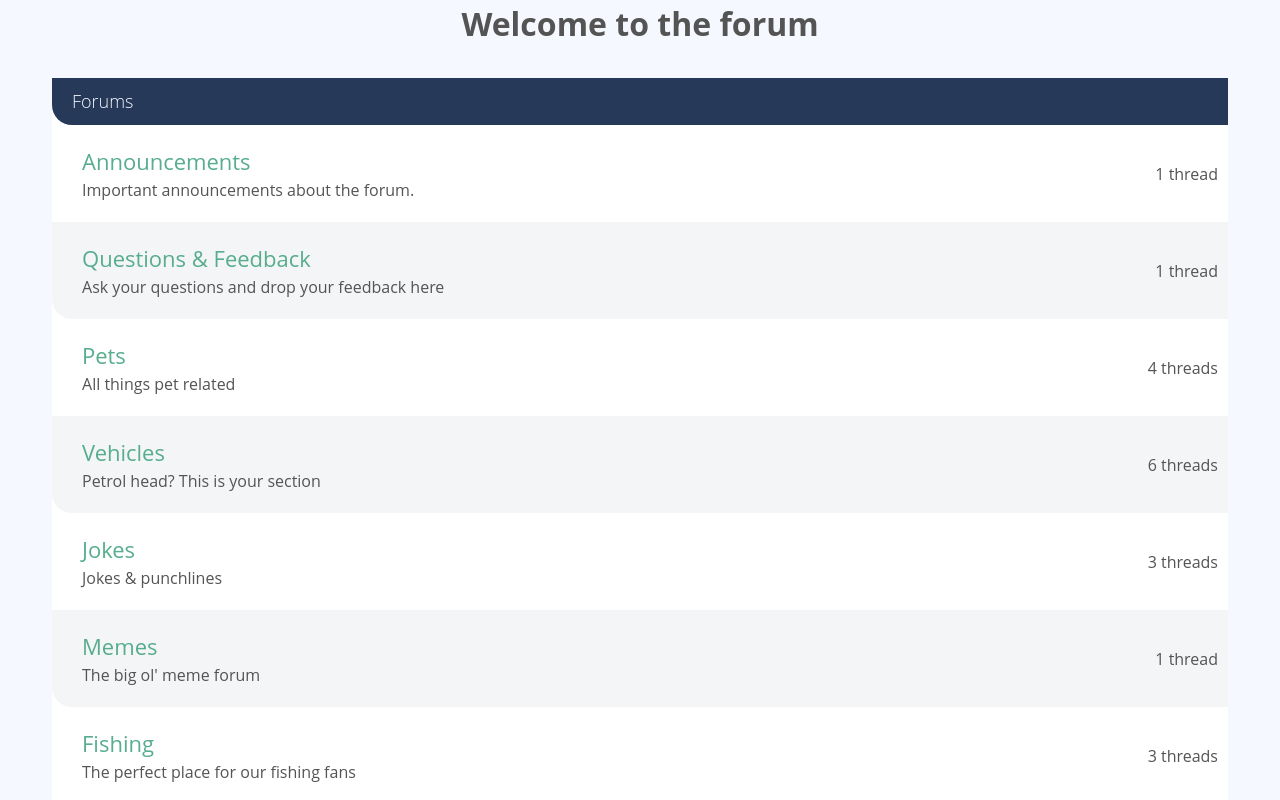
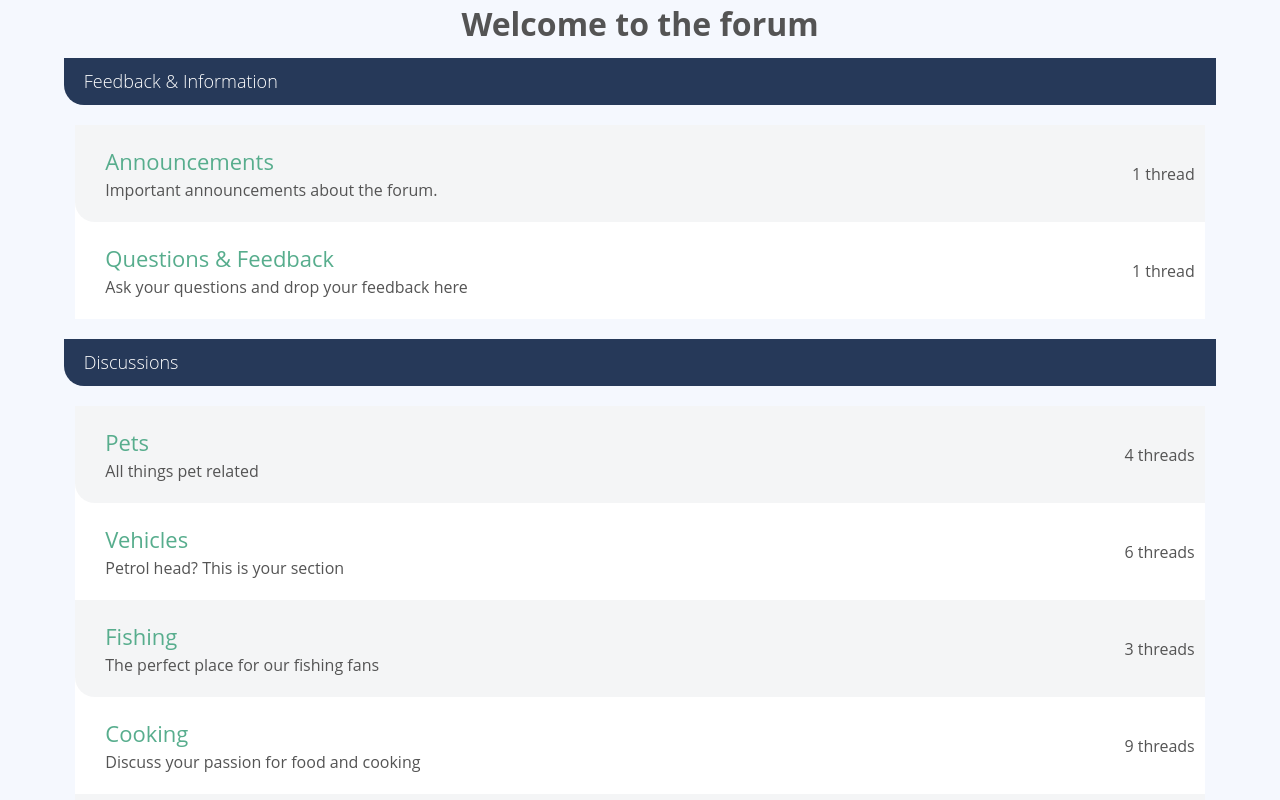
Before and after one commit to DiSalvio/vueschool-masterclass, a Vue app in the folder forum/: page / in a window 1280 px wide. Shown: the top 800 px of the page. Built offline with nearby package versions, Linux system fonts and the light colour scheme.

Commit message:
add categories list to home page and category show page

```diff
--- /dev/null
+++ b/forum/src/components/CategoriesList.vue
@@ -0,0 +1,38 @@
+<template>
+  <div v-for="category in categories" :key="category.id">
+    <div class="col-full">
+      <h2 class="list-title">
+        <router-link :to="{name: 'CategoryShow', params: { id: category.id }}">
+          {{ category.name }}
+        </router-link>
+      </h2>
+      <ForumList :forums="categoryForums(category)"/>
+    </div>
+  </div>
+</template>
+
+<script>
+import sourceData from '@/data.json'
+import ForumList from '@/components/ForumList.vue'
+export default {
+  components: {
+    ForumList
+  },
+  props: {
+    categories: {
+      required: true,
+      type: Array
+    }
+  },
+  data () {
+    return {
+      forums: sourceData.forums
+    }
+  },
+  methods: {
+    categoryForums (category) {
+      return this.forums.filter(forum => forum.categoryId === category.id)
+    }
+  }
+}
+</script>
--- a/forum/src/components/ForumList.vue
+++ b/forum/src/components/ForumList.vue
@@ -1,9 +1,6 @@
 <template>
   <div class="col-full">
     <div class="forum-list">
-      <h2 class="list-title">
-        Forums
-      </h2>
 
       <div v-for="forum in forums" :key="forum.id" class="forum-listing">
         <div class="forum-details">
--- /dev/null
+++ b/forum/src/pages/CategoryShow.vue
@@ -0,0 +1,38 @@
+<template>
+  <div class="col-full">
+    <h2 class="list-title">
+      {{ category.name }}
+    </h2>
+    <ForumList :forums="categoryForums"/>
+  </div>
+</template>
+
+<script>
+import sourceData from '@/data.json'
+import ForumList from '@/components/ForumList.vue'
+export default {
+  components: {
+    ForumList
+  },
+  props: {
+    id: {
+      required: true,
+      type: String
+    }
+  },
+  data () {
+    return {
+      categories: sourceData.categories,
+      forums: sourceData.forums
+    }
+  },
+  computed: {
+    category () {
+      return this.categories.find(category => category.id === this.id)
+    },
+    categoryForums () {
+      return this.forums.filter(forum => forum.categoryId === this.id)
+    }
+  }
+}
+</script>
--- a/forum/src/pages/PageHome.vue
+++ b/forum/src/pages/PageHome.vue
@@ -1,18 +1,20 @@
 <template>
   <h1>Welcome to the forum</h1>
-  <ForumList :forums="forums"/>
+  <div class="col-full">
+    <CategoriesList :categories="categories"/>
+  </div>
 </template>
 
 <script>
 import sourceData from '@/data.json'
-import ForumList from '@/components/ForumList.vue'
+import CategoriesList from '@/components/CategoriesList.vue'
 export default {
   components: {
-    ForumList
+    CategoriesList
   },
   data () {
     return {
-      forums: sourceData.forums
+      categories: sourceData.categories
     }
   }
 }
--- a/forum/src/router/index.js
+++ b/forum/src/router/index.js
@@ -1,6 +1,7 @@
 import PageHome from '@/pages/PageHome.vue'
 import PageThreadShow from '@/pages/PageThreadShow.vue'
 import PageNotFound from '@/pages/PageNotFound.vue'
+import CategoryShow from '@/pages/CategoryShow.vue'
 import ForumShow from '@/pages/ForumShow.vue'
 import { createRouter, createWebHistory } from 'vue-router'
 import sourceData from '@/data.json'
@@ -15,6 +16,12 @@ const routes = [
     path: '/forum/:id',
     name: 'ForumShow',
     component: ForumShow,
+    props: true
+  },
+  {
+    path: '/category/:id',
+    name: 'CategoryShow',
+    component: CategoryShow,
     props: true
   },
   {
```
